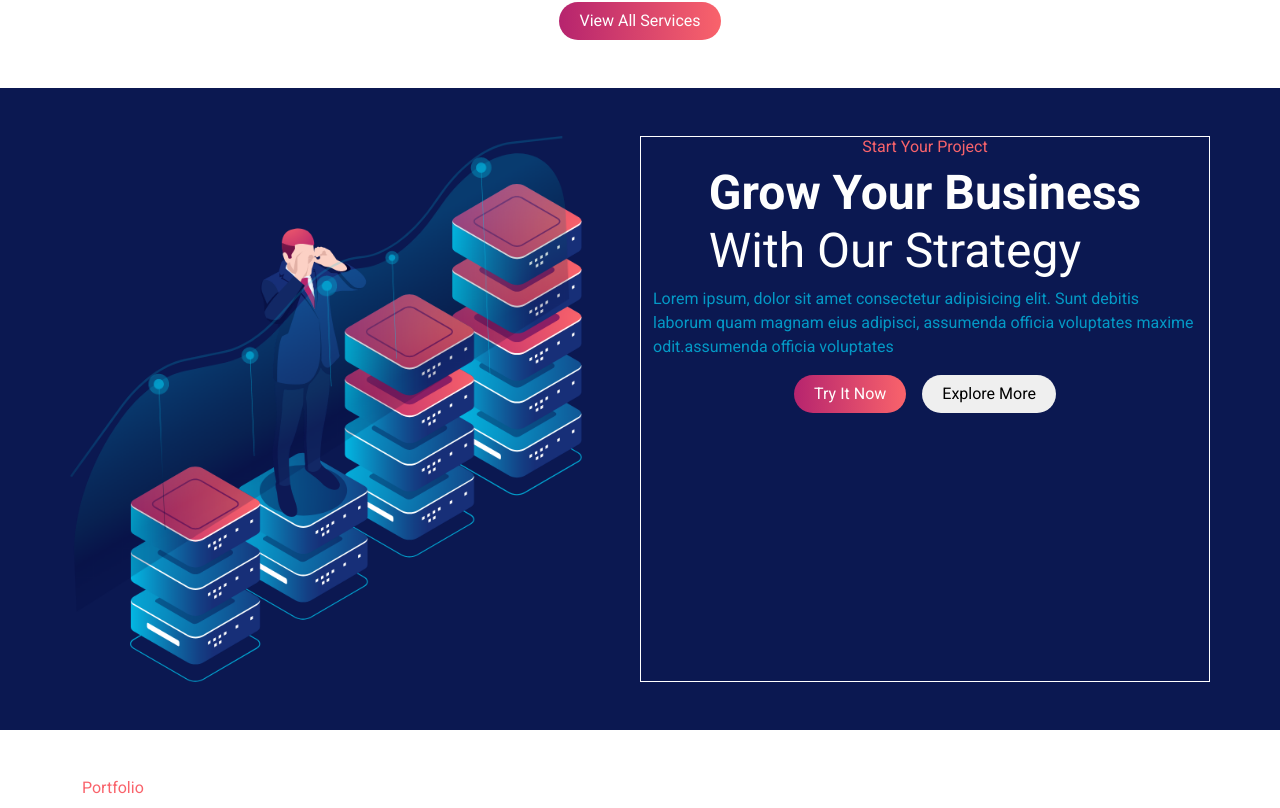
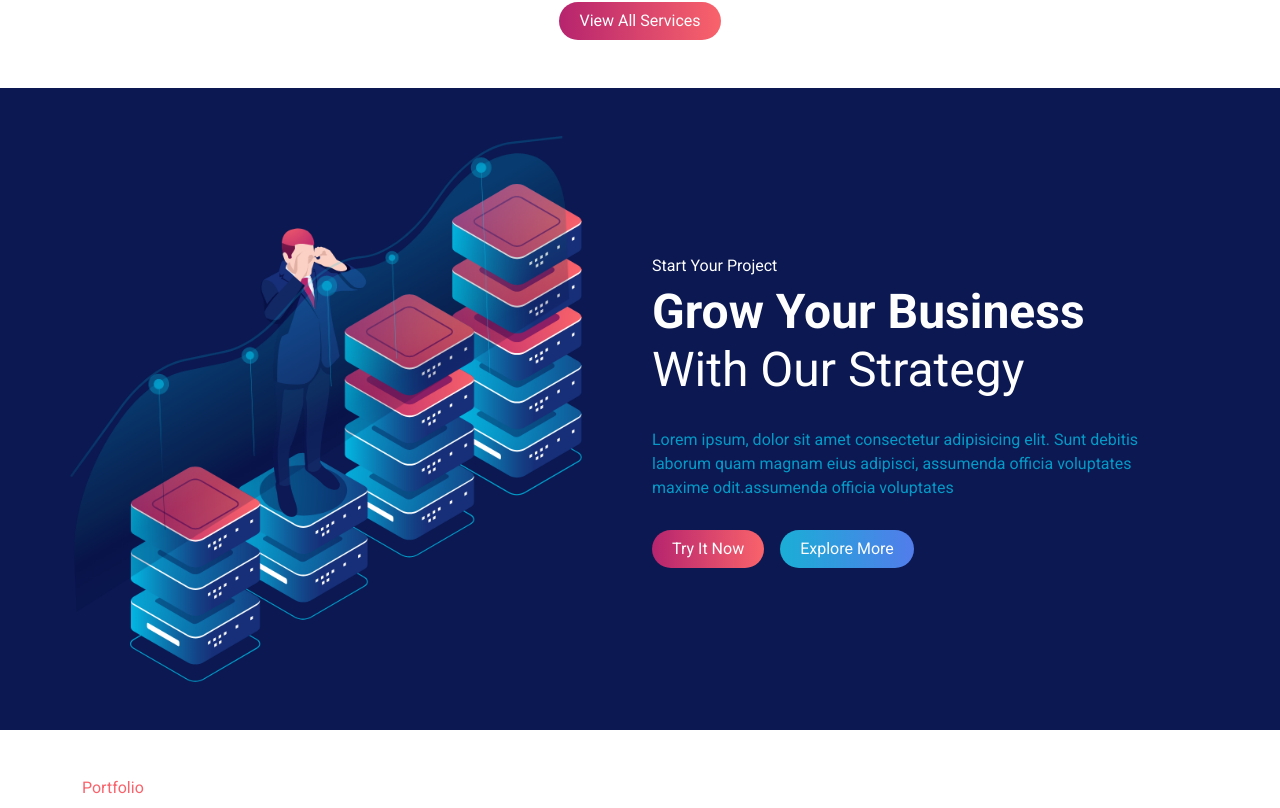
Before and after one commit to GiacWebDev/proj-html-vuejs, a Vue app: page / in a window 1280 px wide. Shown: the part 1448-2256 px from the top of the page. Built offline with nearby package versions, Linux system fonts and the light colour scheme.

Commit message:
[edit] startproject structure

```diff
--- a/src/components/AppHeader.vue
+++ b/src/components/AppHeader.vue
@@ -35,7 +35,7 @@ export default {
           </div>
 
           <div class="col">
-           <img src="/public/images/header.png" alt="header">
+           <img src="/images/header.png" alt="header">
           </div>
 
         </div>
--- a/src/components/AppMain.vue
+++ b/src/components/AppMain.vue
@@ -97,7 +97,7 @@ export default {
           <img class="under" src="/images/nemoodar.png" alt="">
         </div>
 
-        <div class="col info debug">
+        <div class="col info">
           <h5>Start Your Project</h5>
           <h2><strong>Grow your business</strong>
           <br>
@@ -106,7 +106,7 @@ export default {
 
           <div class="button-box d-flex justify-content-left">
             <button class="btns btn-orange me-3">try it now</button>
-            <button class="btns">explore more</button>
+            <button class="btns btn-blue">explore more</button>
           </div>
         </div>
       </div>
@@ -173,15 +173,18 @@ export default {
     img {
       width: 500px;
     }
+  }
+  .col.info {
+    padding-top: 120px;
     h5 {
       color: $card-light;
     }
-  }
-  .col.info {
-    display: flex;
-    flex-direction: column;
-    align-items: center;
-    margin: 0;
+    p {
+      width: 500px;
+      margin: 0;
+      margin: 30px 0;
+    }
+
   }
 }
 
```
